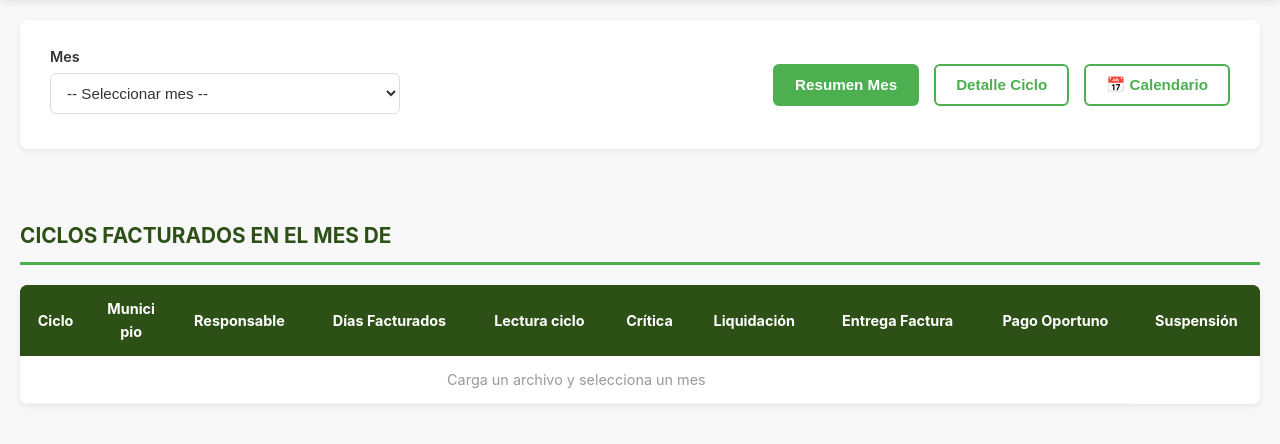
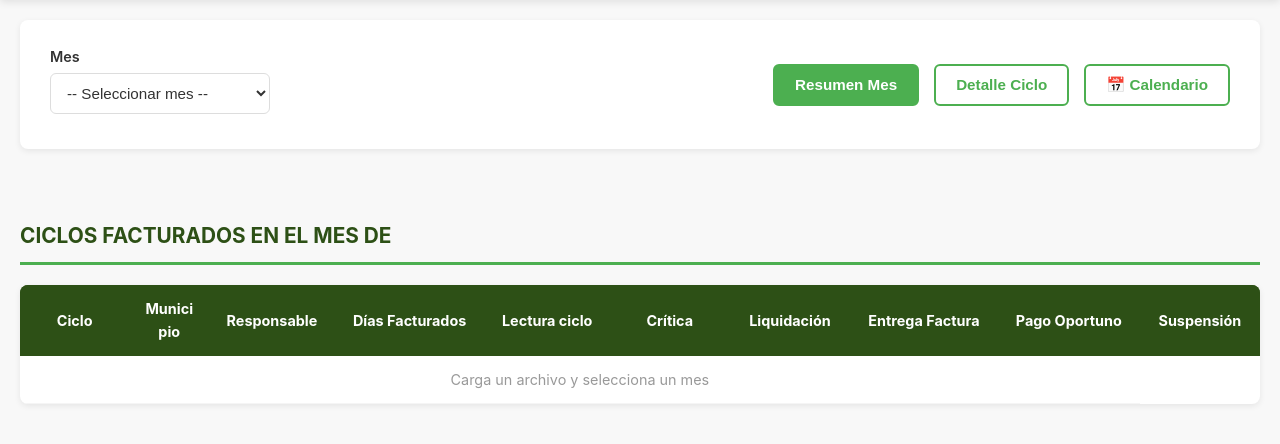
Before and after one commit to Stivenjimenez08/DASHBOARDFACTURACION, a Flask app: page / in a window 1280 px wide. Shown: the part 183-627 px from the top of the page. Run offline with Flask 3, Linux system fonts and the light colour scheme; data that the repository does not hold is empty.

Commit message:
Update style.css

```diff
--- a/static/css/style.css
+++ b/static/css/style.css
@@ -91,9 +91,8 @@ body {
     display: flex;
     justify-content: space-between;
     align-items: center;
-    gap: 150px;
-    flex-wrap: wrap;
-    row-gap: 20px;
+    gap: 80px;
+    flex-wrap: nowrap;  /* ← Obligar a estar en 1 línea */
 }
 
 .selectors {
@@ -101,13 +100,14 @@ body {
     gap: 30px;
     flex: 0 1 auto;
     min-width: 350px;
+    flex-shrink: 1;  /* ← Permitir que se encoja un poco si es necesario */
 }
 
 .selector-group {
     display: flex;
     flex-direction: column;
     gap: 5px;
-    flex: 1;
+    flex: 0 1 auto;  /* ← Cambiar de flex: 1 a auto */
     min-width: 220px;
     margin-bottom: 10px;
 }
@@ -142,9 +142,10 @@ body {
 .buttons-container {
     display: flex;
     gap: 15px;
-    flex-wrap: wrap;
+    flex-wrap: nowrap;  /* ← Obligar a estar en 1 línea */
     margin-left: auto;
     white-space: nowrap;
+    flex-shrink: 0;     /* ← No encogerse */
 }
 
 .toggle-btn {
@@ -289,6 +290,8 @@ body {
 .data-table th {
     padding: 12px;
     text-align: center;
+    white-space: nowrap;  /* ← No colapsar headers */
+    min-width: 100px;     /* ← Ancho mínimo para cada header */
 }
 
 .data-table td {
@@ -301,11 +304,21 @@ body {
 .data-table td:nth-child(2),
 .data-table th:nth-child(2) {
     width: 80px;
+    min-width: 80px;
     word-break: break-word;
     overflow-wrap: break-word;
+    white-space: normal;  /* ← Esta SÍ puede colapsar */
 }
 
-/* Columnas que NO deben colapsar (una sola línea) */
+/* Todas las otras columnas - NO colapsar */
+.data-table th:nth-child(3),
+.data-table th:nth-child(4),
+.data-table th:nth-child(5),
+.data-table th:nth-child(6),
+.data-table th:nth-child(7),
+.data-table th:nth-child(8),
+.data-table th:nth-child(9),
+.data-table th:nth-child(10),
 .data-table td:nth-child(3),
 .data-table td:nth-child(4),
 .data-table td:nth-child(5),
@@ -315,6 +328,7 @@ body {
 .data-table td:nth-child(9),
 .data-table td:nth-child(10) {
     white-space: nowrap;
+    min-width: 110px;
 }
 
 .data-table tbody tr:hover {
```
